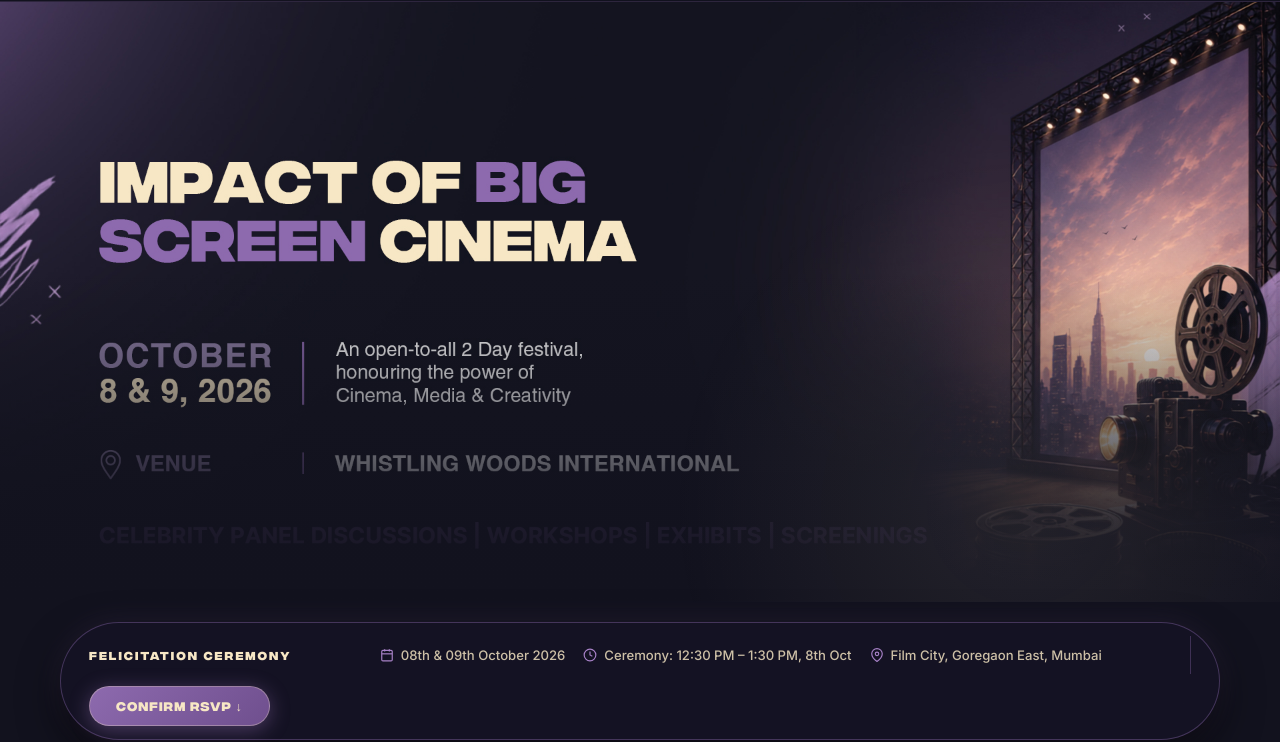
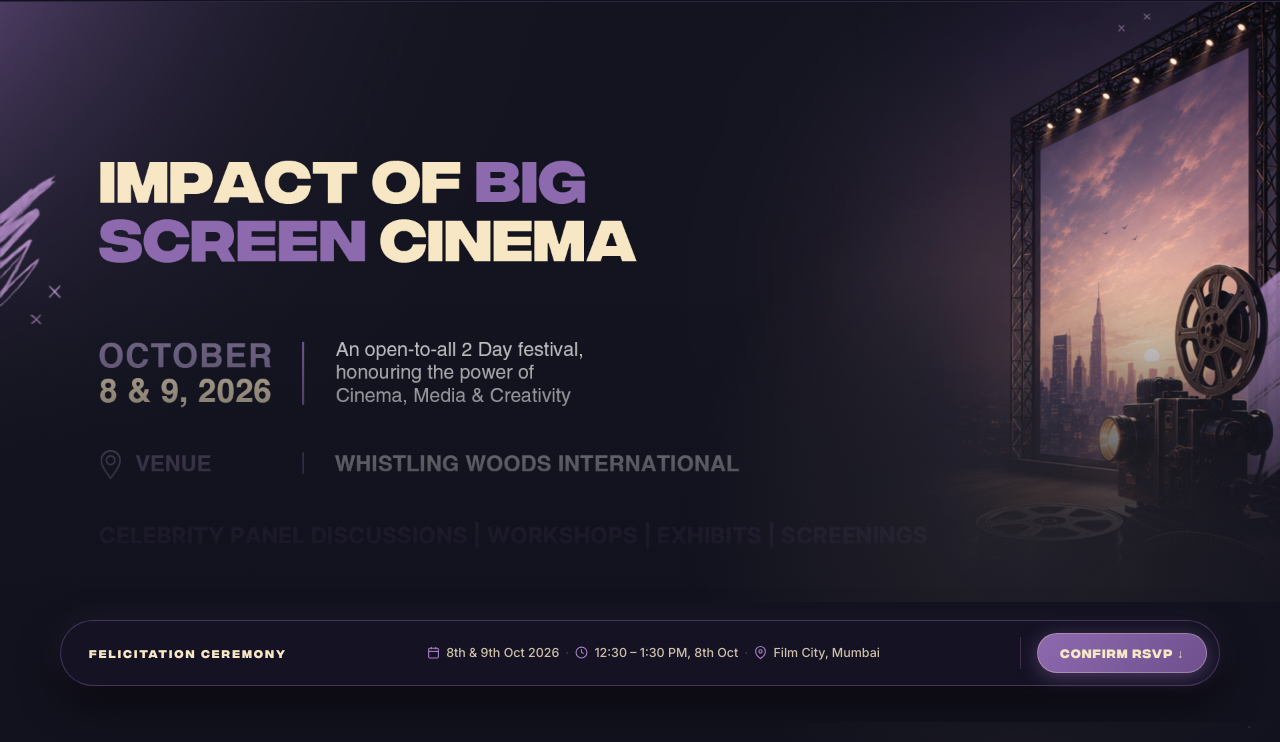
Before and after one commit to guptanilesh9877-oss/whistlingwoods, a plain HTML site: page invitation/index.html in a window 1280 px wide. Shown: the part 68-810 px from the top of the page. Drawn offline with nearby package versions, Linux system fonts and the light colour scheme.

Commit message:
fix: dock single-line layout - no wrap on desktop, button stays inline, dot separators between meta items

```diff
--- a/invitation/index.html
+++ b/invitation/index.html
@@ -157,7 +157,7 @@ body::after {
 /* ── Dock ── */
 .hero-dock {
     width:100%; background:var(--bg-body);
-    padding:20px 24px 40px;
+    padding:18px 24px 36px;
     display:flex; justify-content:center;
     position:relative; z-index:3;
 }
@@ -166,33 +166,39 @@ body::after {
     width:100%; max-width:1160px;
     background:rgba(22,19,36,0.95);
     border:1px solid rgba(141,106,174,0.40);
-    border-radius:60px; padding:13px 28px;
+    border-radius:60px; padding:12px 12px 12px 28px;
     box-shadow:0 16px 40px rgba(0,0,0,0.6),0 0 30px rgba(141,106,174,0.15);
-    backdrop-filter:blur(20px); flex-wrap:wrap; gap:12px;
+    backdrop-filter:blur(20px);
+    gap:16px; flex-wrap:nowrap;
 }
 .dock-label {
     font-family:'Integral CF',sans-serif;
-    font-size:0.72rem; font-weight:700; letter-spacing:2px; color:var(--gold); white-space:nowrap;
+    font-size:0.7rem; font-weight:700; letter-spacing:2px; color:var(--gold);
+    white-space:nowrap; flex-shrink:0;
 }
-.dock-meta-group { display:flex; align-items:center; gap:18px; flex-wrap:wrap; }
+.dock-meta-group { display:flex; align-items:center; gap:6px; flex:1; justify-content:center; flex-wrap:nowrap; overflow:hidden; }
 .dock-meta-item {
-    display:flex; align-items:center; gap:7px;
-    font-size:0.82rem; font-weight:500; color:var(--text-secondary); white-space:nowrap;
+    display:flex; align-items:center; gap:6px;
+    font-size:0.78rem; font-weight:500; color:var(--text-secondary); white-space:nowrap;
 }
-.dock-meta-item svg { width:14px; height:14px; color:var(--primary-light); flex-shrink:0; }
-.dock-divider { width:1px; height:38px; background:rgba(141,106,174,0.35); flex-shrink:0; }
+.dock-meta-item svg { width:13px; height:13px; color:var(--primary-light); flex-shrink:0; }
+.dock-sep { color:rgba(141,106,174,0.4); font-size:0.9rem; }
+.dock-divider { width:1px; height:32px; background:rgba(141,106,174,0.35); flex-shrink:0; }
 .dock-cta {
     font-family:'Integral CF',sans-serif;
-    font-size:0.78rem; font-weight:700; letter-spacing:1px;
+    font-size:0.76rem; font-weight:700; letter-spacing:1px;
     color:var(--gold); background:linear-gradient(135deg,var(--primary),var(--primary-dark));
     border:1px solid rgba(247,231,197,0.30);
-    padding:11px 26px; border-radius:30px;
+    padding:11px 22px; border-radius:40px;
     cursor:pointer; transition:all var(--transition-base);
-    box-shadow:0 4px 20px var(--primary-glow); white-space:nowrap;
+    box-shadow:0 4px 20px var(--primary-glow); white-space:nowrap; flex-shrink:0;
 }
-.dock-cta:hover {
-    transform:translateY(-2px); box-shadow:0 8px 28px var(--primary-glow);
-    color:#fff; border-color:rgba(247,231,197,0.5);
+.dock-cta:hover { transform:translateY(-2px); box-shadow:0 8px 28px var(--primary-glow); color:#fff; border-color:rgba(247,231,197,0.5); }
+@media(max-width:860px) {
+    .hero-dock-inner { border-radius:20px; padding:16px 20px; flex-wrap:wrap; justify-content:flex-start; }
+    .dock-meta-group { justify-content:flex-start; flex-wrap:wrap; gap:10px; }
+    .dock-divider { display:none; }
+    .dock-cta { width:100%; text-align:center; justify-content:center; border-radius:10px; }
 }
 
 /* ── Section wrap ── */
@@ -585,15 +591,17 @@ body::after {
         <div class="dock-meta-group">
             <div class="dock-meta-item">
                 <svg viewBox="0 0 24 24" fill="none" stroke="currentColor" stroke-width="2"><rect x="3" y="4" width="18" height="18" rx="2"></rect><line x1="16" y1="2" x2="16" y2="6"></line><line x1="8" y1="2" x2="8" y2="6"></line><line x1="3" y1="10" x2="21" y2="10"></line></svg>
-                08th &amp; 09th October 2026
+                8th &amp; 9th Oct 2026
             </div>
+            <span class="dock-sep">·</span>
             <div class="dock-meta-item">
                 <svg viewBox="0 0 24 24" fill="none" stroke="currentColor" stroke-width="2"><circle cx="12" cy="12" r="10"></circle><polyline points="12 6 12 12 16 14"></polyline></svg>
-                Ceremony: 12:30 PM – 1:30 PM, 8th Oct
+                12:30 – 1:30 PM, 8th Oct
             </div>
+            <span class="dock-sep">·</span>
             <div class="dock-meta-item">
                 <svg viewBox="0 0 24 24" fill="none" stroke="currentColor" stroke-width="2"><path d="M21 10c0 7-9 13-9 13s-9-6-9-13a9 9 0 0 1 18 0z"></path><circle cx="12" cy="10" r="3"></circle></svg>
-                Film City, Goregaon East, Mumbai
+                Film City, Mumbai
             </div>
         </div>
         <div class="dock-divider"></div>
```
